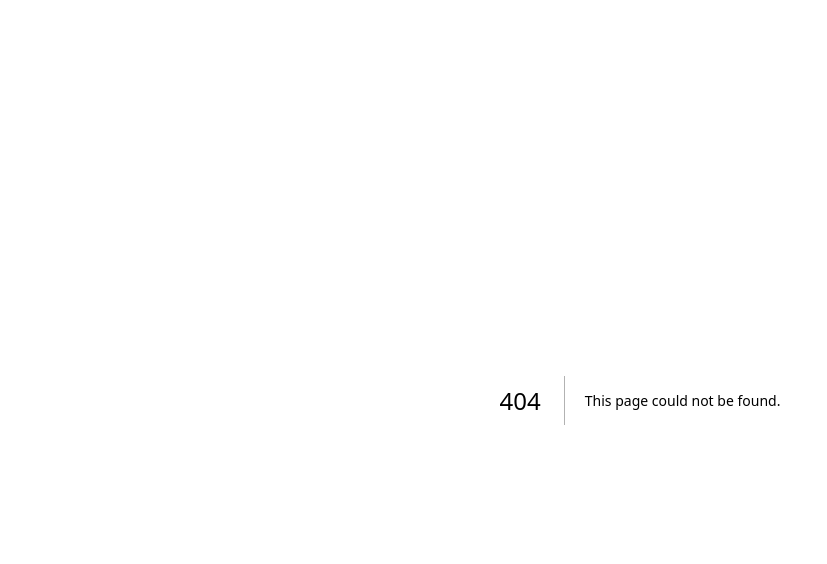
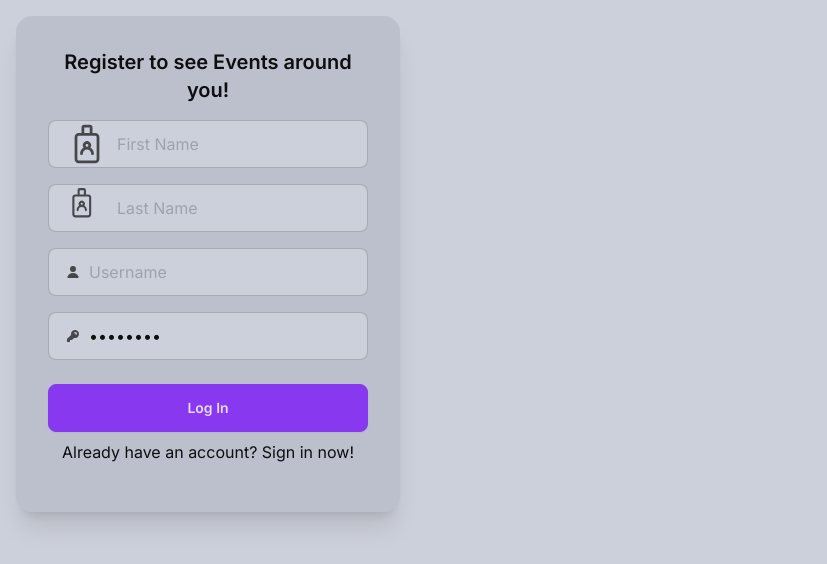
Before and after one commit to bingKegeta/knight-link-app, a Next.js app: page /register in a window 1280 px wide. Before the commit this address had no page. Shown: the top 564 px of the page, without its empty margins (0-827 px from the left). Built offline with nearby package versions, Linux system fonts and the light colour scheme; what @catppuccin/tailwindcss would draw is missing.

Commit message:
add register card prompt

```diff
--- /dev/null
+++ b/app/components/RegisterPrompt.tsx
@@ -0,0 +1,91 @@
+import Link from "next/link";
+import React from "react";
+
+const RegisterPrompt = () => {
+  return (
+    <div className="card w-96 bg-neutral text-neutral-content shadow-xl">
+      <div className="card-body items-center text-center">
+        <h2 className="card-title">Register to see Events around you!</h2>
+        <form>
+          <div className="py-2">
+            <label className="input input-bordered flex items-center gap-2 hover:input-primary">
+              <svg
+                xmlns="http://www.w3.org/2000/svg"
+                viewBox="0 0 32 32"
+                id="id-card"
+                fill="currentColor"
+                className="opacity-70"
+              >
+                <g data-name="Layer 2">
+                  <path d="M22 8h-2V4a2 2 0 0 0-2-2h-4a2 2 0 0 0-2 2v4h-2a3 3 0 0 0-3 3v16a3 3 0 0 0 3 3h12a3 3 0 0 0 3-3V11a3 3 0 0 0-3-3Zm-8-4h4v4h-4Zm9 23a1 1 0 0 1-1 1H10a1 1 0 0 1-1-1V11a1 1 0 0 1 1-1h12a1 1 0 0 1 1 1Z"></path>
+                  <path d="M18.48 18.685a3 3 0 1 0-4.96 0A4.983 4.983 0 0 0 11 23a1 1 0 0 0 2 0 3 3 0 0 1 6 0 1 1 0 0 0 2 0 4.983 4.983 0 0 0-2.52-4.315ZM15 17a1 1 0 1 1 1 1 1 1 0 0 1-1-1Z"></path>
+                </g>
+              </svg>
+              <input type="text" className="grow" placeholder="First Name" />
+            </label>
+          </div>
+
+          <div className="py-2">
+            <label className="input input-bordered flex items-center gap-2 hover:input-primary">
+              <svg
+                xmlns="http://www.w3.org/2000/svg"
+                viewBox="0 0 42 42"
+                id="id-card"
+                fill="currentColor"
+                className="opacity-70"
+              >
+                <g data-name="Layer 2">
+                  <path d="M22 8h-2V4a2 2 0 0 0-2-2h-4a2 2 0 0 0-2 2v4h-2a3 3 0 0 0-3 3v16a3 3 0 0 0 3 3h12a3 3 0 0 0 3-3V11a3 3 0 0 0-3-3Zm-8-4h4v4h-4Zm9 23a1 1 0 0 1-1 1H10a1 1 0 0 1-1-1V11a1 1 0 0 1 1-1h12a1 1 0 0 1 1 1Z"></path>
+                  <path d="M18.48 18.685a3 3 0 1 0-4.96 0A4.983 4.983 0 0 0 11 23a1 1 0 0 0 2 0 3 3 0 0 1 6 0 1 1 0 0 0 2 0 4.983 4.983 0 0 0-2.52-4.315ZM15 17a1 1 0 1 1 1 1 1 1 0 0 1-1-1Z"></path>
+                </g>
+              </svg>
+              <input type="text" className="grow" placeholder="Last Name" />
+            </label>
+          </div>
+
+          <div className="py-2">
+            <label className="input input-bordered flex items-center gap-2 hover:input-secondary">
+              <svg
+                xmlns="http://www.w3.org/2000/svg"
+                viewBox="0 0 16 16"
+                fill="currentColor"
+                className="w-4 h-4 opacity-70"
+              >
+                <path d="M8 8a3 3 0 1 0 0-6 3 3 0 0 0 0 6ZM12.735 14c.618 0 1.093-.561.872-1.139a6.002 6.002 0 0 0-11.215 0c-.22.578.254 1.139.872 1.139h9.47Z" />
+              </svg>
+              <input type="text" className="grow" placeholder="Username" />
+            </label>
+          </div>
+
+          <div className="py-2">
+            <label className="input input-bordered flex items-center gap-2 hover:input-info">
+              <svg
+                xmlns="http://www.w3.org/2000/svg"
+                viewBox="0 0 16 16"
+                fill="currentColor"
+                className="w-4 h-4 opacity-70"
+              >
+                <path
+                  fillRule="evenodd"
+                  d="M14 6a4 4 0 0 1-4.899 3.899l-1.955 1.955a.5.5 0 0 1-.353.146H5v1.5a.5.5 0 0 1-.5.5h-2a.5.5 0 0 1-.5-.5v-2.293a.5.5 0 0 1 .146-.353l3.955-3.955A4 4 0 1 1 14 6Zm-4-2a.75.75 0 0 0 0 1.5.5.5 0 0 1 .5.5.75.75 0 0 0 1.5 0 2 2 0 0 0-2-2Z"
+                  clipRule="evenodd"
+                />
+              </svg>
+              <input type="password" className="grow" value="password" />
+            </label>
+          </div>
+
+          <div className="card-actions justify-center w-full py-4">
+            {/* The next part likely is going to be it's own component for CSR shenanigans */}
+            <button className="btn btn-primary  w-full">Log In</button>
+            <Link className="link link-hover hover:link-info" href="/login">
+              Already have an account? Sign in now!
+            </Link>
+          </div>
+        </form>
+      </div>
+    </div>
+  );
+};
+
+export default RegisterPrompt;
--- /dev/null
+++ b/app/register/page.tsx
@@ -0,0 +1,12 @@
+import React from "react";
+import RegisterPrompt from "../components/RegisterPrompt";
+
+const RegisterPage = () => {
+  return (
+    <div className="p-4">
+      <RegisterPrompt />
+    </div>
+  );
+};
+
+export default RegisterPage;
```
